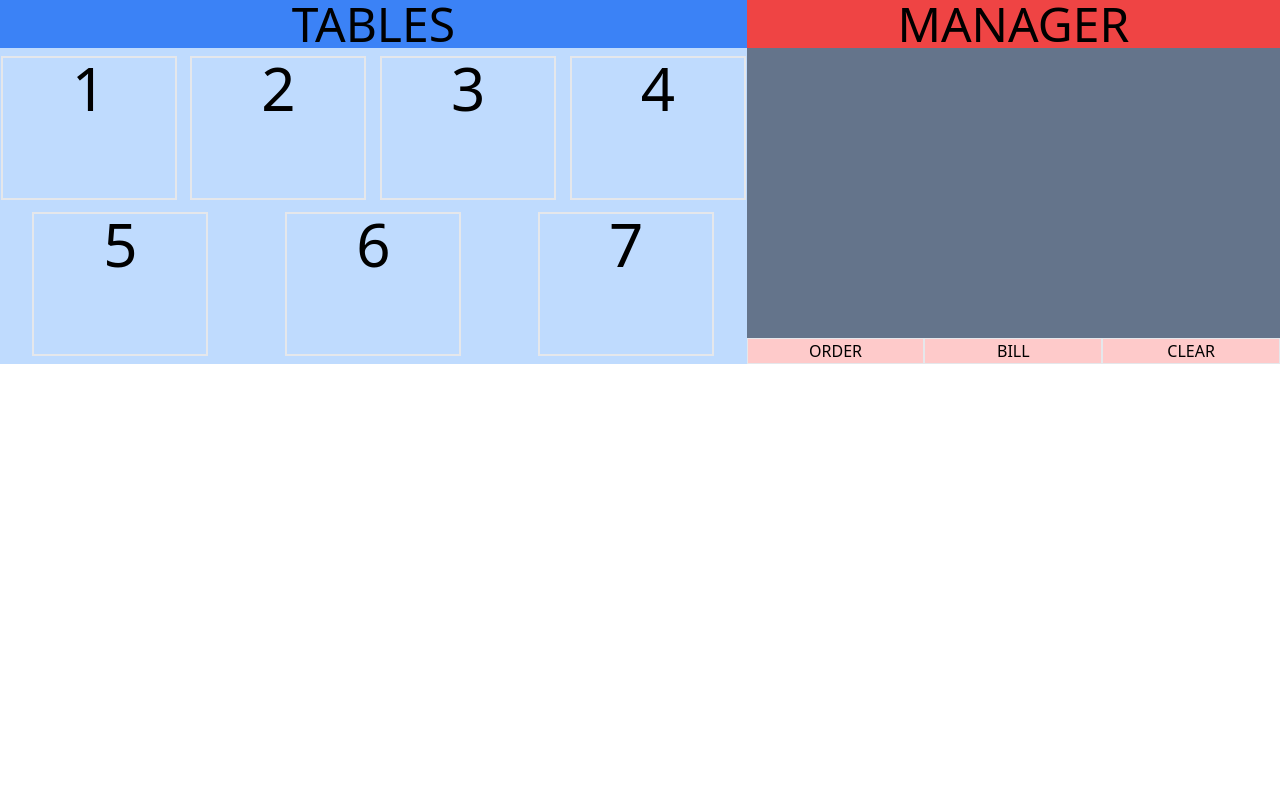
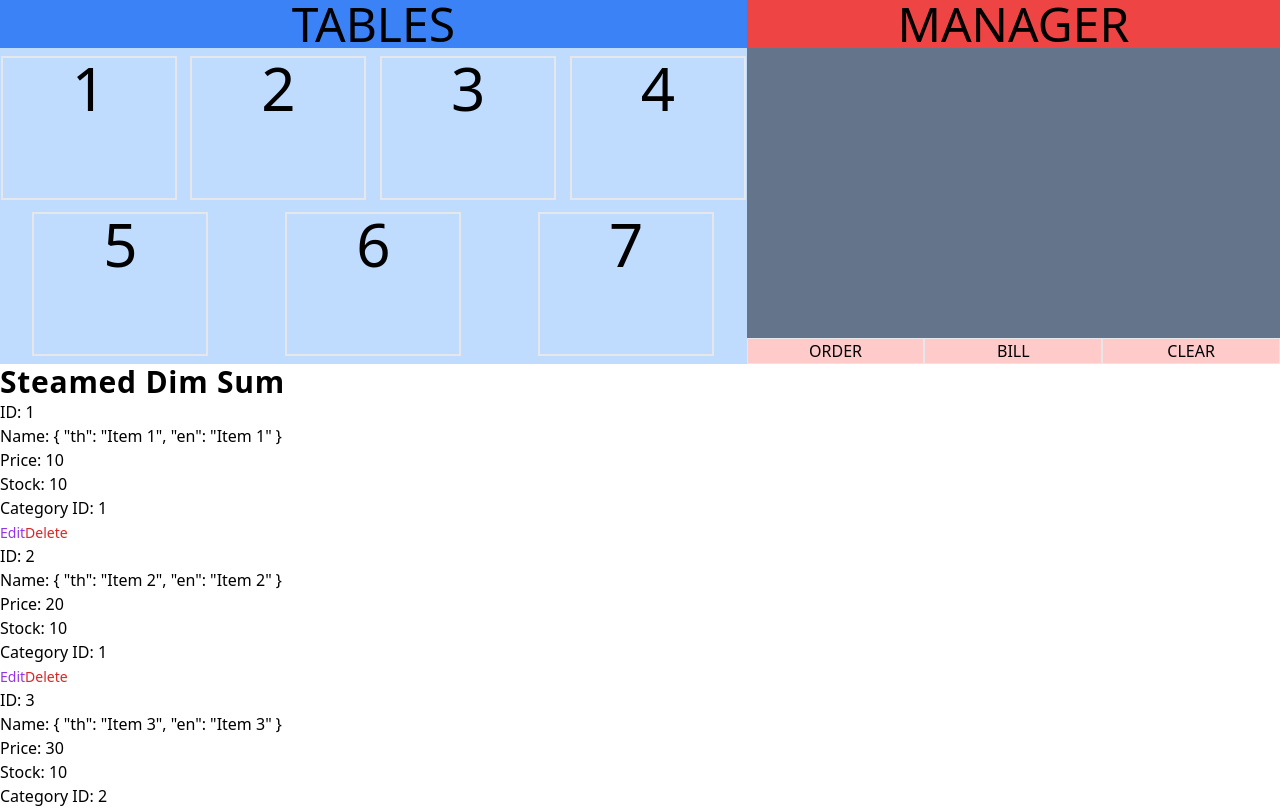
Before and after one commit to bestzige/PROJECT2-SEC-2-Mairuu, a Vue app: page / in a window 1280 px wide. Shown: the top 808 px of the page. Built offline with nearby package versions, Linux system fonts and the light colour scheme; data requests are answered from the project's data file.

Commit message:
Update App.vue

```diff
--- a/src/App.vue
+++ b/src/App.vue
@@ -8,7 +8,7 @@ import ProductManager from './components/admin/ProductManager.vue'
     <TableManager></TableManager>
   </div>
   <div>
-    <!-- <ProductManager></ProductManager> -->
+    <ProductManager></ProductManager>
   </div>
 </template>
 
```
